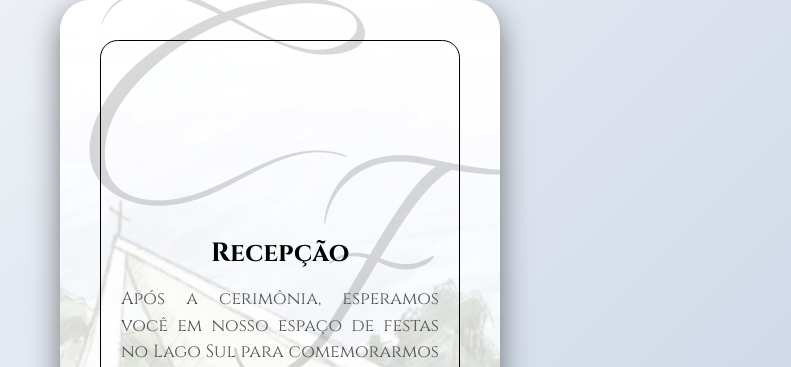
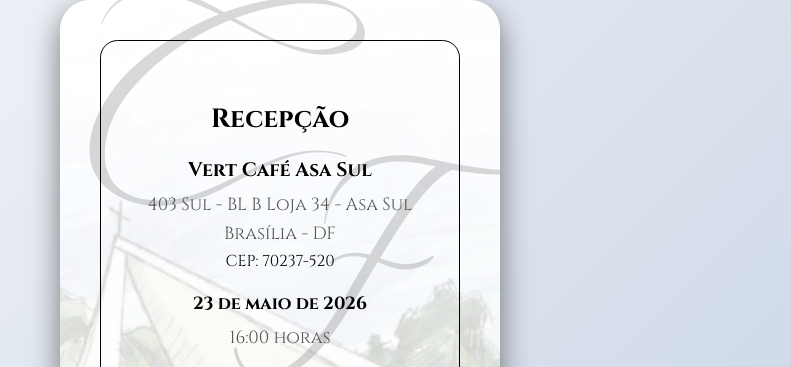
Before and after one commit to fabionitto/convite, a Flask app: page /recepcao/1 in a window 1280 px wide. Shown: the top 367 px of the page, without its empty margins (360-1151 px from the left). Run offline with Flask 3, Linux system fonts and the light colour scheme.

Commit message:
ajustes dos dados

```diff
--- a/dados_convidados.json
+++ b/dados_convidados.json
@@ -46,7 +46,5 @@
     "123e4567-e89b-12d3-a456-426614174012": {
         "familia": "Amigos da Faculdade",
         "nomes": ["Rafael", "Gabriel", "Vítor", "Henrique", "Renato", "Gustavo"]
-    },
-    "123e4567-e89b-12d3-a456-426614174013": {
-        "familia": "Amigas da Noiva",
-        "nomes": ["Laura
+    }
+}
--- a/dados_eventos.json
+++ b/dados_eventos.json
@@ -1,12 +1,28 @@
 {
-    "cerimonia": {
-        "titulo": "Cerimônia",
-        "descricao": "Nossa cerimônia religiosa será realizada na Catedral Metropolitana de Brasília, às 19h00. Contamos com a sua presença para abençoar nossa união.",
-        "maps_link": "https://maps.app.goo.gl/exemplo-catedral"
+  "cerimonia": {
+    "titulo": "Cerimônia",
+    "nome": "Igrejinha Asa Sul",
+    "endereco": "EQS 307/308 - Asa Sul",
+    "cidade": "Brasília",
+    "estado": "DF",
+    "cep": "70390-100",
+    "horario": "14:30 horas",
+    "data": "23 de maio de 2026",
+    "descricao": "...",
+    "maps_embed": "https://www.google.com/maps/embed?pb=!1m18!1m12!1m3!1d4408.633049965761!2d-47.90629852429893!3d-15.813983584829169!2m3!1f0!2f0!3f0!3m2!1i1024!2i768!4f13.1!3m3!1m2!1s0x935a3ab7be1ae975%3A0xd5d101c330606b12!2sIgrejinha%20Nossa%20Senhora%20de%20F%C3%A1tima!5e1!3m2!1spt-BR!2sbr!4v1775495092578!5m2!1spt-BR!2sbr",
+    "maps_search": "Igrejinha+Asa+Sul"
     },
-    "recepcao": {
-        "titulo": "Recepção",
-        "descricao": "Após a cerimônia, esperamos você em nosso espaço de festas no Lago Sul para comemorarmos juntos!",
-        "maps_link": "https://maps.app.goo.gl/exemplo-lagosul"
-    }
+  "recepcao": {
+    "titulo": "Recepção",
+    "nome": "Vert Café Asa Sul",
+    "endereco": "403 Sul - BL B Loja 34 - Asa Sul",
+    "cidade": "Brasília",
+    "estado": "DF",
+    "cep": "70237-520",
+    "horario": "16:00 horas",
+    "data": "23 de maio de 2026",
+    "descricao": "...",
+    "maps_embed": "https://www.google.com/maps/embed?pb=!1m18!1m12!1m3!1d1505.8227169626448!2d-47.88614181555255!3d-15.808662317429444!2m3!1f0!2f0!3f0!3m2!1i1024!2i768!4f13.1!3m3!1m2!1s0x935a3bef88d35903%3A0x3fbf7e793c8c8408!2sVert%20Caf%C3%A9!5e1!3m2!1spt-BR!2sbr!4v1775494807784!5m2!1spt-BR!2sbr",
+    "maps_search": "Vert+Café+Asa+Sul"
+  }
 }
--- a/templates/base.html
+++ b/templates/base.html
@@ -7,8 +7,6 @@
     <title>Convite de Casamento</title>
     <link rel="stylesheet" href="{{ url_for('static', filename='css/style.css') }}">
     <link href="https://fonts.googleapis.com/css2?family=Cinzel:wght@400;600;700&display=swap" rel="stylesheet">
-    <link rel="stylesheet" href="https://cdnjs.cloudflare.com/ajax/libs/font-awesome/6.5.1/css/all.min.css">
-    <script src="https://unpkg.com/feather-icons"></script>
 </head>
 <body>
     <div class="outer-container">
@@ -25,9 +23,6 @@
         <footer>
             <p>&copy; 2026 - Juntos para sempre</p>
         </footer>
-        <script>
-            feather.replace()
-        </script>
     </div>
 </body>
 </html>
--- a/templates/evento.html
+++ b/templates/evento.html
@@ -2,10 +2,75 @@
 
 {% block content %}
     <h2>{{ evento.titulo }}</h2>
+
+    {% if evento.nome %}
+    <p style="margin-top: 20px; font-weight: bold; font-size: 1.1em;">
+        {{ evento.nome }}
+    </p>
+    {% endif %}
+
+    {% if evento.endereco %}
+    <p style="margin-top: 10px; color: #555;">
+        {{ evento.endereco }}
+    </p>
+    {% endif %}
+
+    {% if evento.cidade and evento.estado %}
+    <p style="margin-top: 5px; color: #555;">
+        {{ evento.cidade }} - {{ evento.estado }}
+    </p>
+    {% endif %}
+
+    {% if evento.cep %}
+    <p style="margin-top: 5px; font-size: 0.9em;">
+        CEP: {{ evento.cep }}
+    </p>
+    {% endif %}
+
+    {% if evento.data %}
+    <p style="margin-top: 20px; font-weight: bold;">
+        {{ evento.data }}
+    </p>
+    {% endif %}
+
+    {% if evento.horario %}
+    <p style="margin-top: 10px; color: #555;">
+        {{ evento.horario }}
+    </p>
+    {% endif %}
+
+    {% if evento.descricao and evento.descricao != '...' %}
     <p style="margin-top: 15px; margin-bottom: 25px; color: #555; line-height: 1.5;">
         {{ evento.descricao }}
     </p>
+    {% endif %}
 
-    <a href="{{ evento.maps_link }}" target="_blank" class="btn">Abrir no Google Maps</a>
-    <a href="{{ url_for('convite', token=token) }}" class="btn btn-secondary">Voltar</a>
+    {% if evento.maps_embed %}
+    <div style="margin-top: 20px; border-radius: 10px; overflow: hidden;">
+        <iframe
+            src="{{ evento.maps_embed }}"
+            width="100%"
+            height="300"
+            style="border:0;"
+            allowfullscreen=""
+            loading="lazy"
+            referrerpolicy="no-referrer-when-downgrade"
+            title="Google Maps">
+        </iframe>
+    </div>
+    {% endif %}
+
 {% endblock %}
+
+{% block nav %}
+    <div class="bottom-nav">
+        <a href="https://www.google.com/maps/search/{{ evento.maps_search }}" target="_blank" class="nav-btn">
+            <svg viewBox="0 0 24 24"><path d="M12 2C8.13 2 5 5.13 5 9c0 5.25 7 13 7 13s7-7.75 7-13c0-3.87-3.13-7-7-7z"></path><circle cx="12" cy="9" r="2.5"></circle></svg>
+            Google Maps
+        </a>
+        <a href="{{ url_for('convite', token=token) }}" class="nav-btn">
+            <svg viewBox="0 0 24 24"><path d="M19 12H5"></path><path d="M12 19l-7-7 7-7"></path></svg>
+            Voltar
+        </a>
+    </div>
+{% endblock %}
```
Also changed, not shown: templates/presentes.html (+17 -4 lines).
